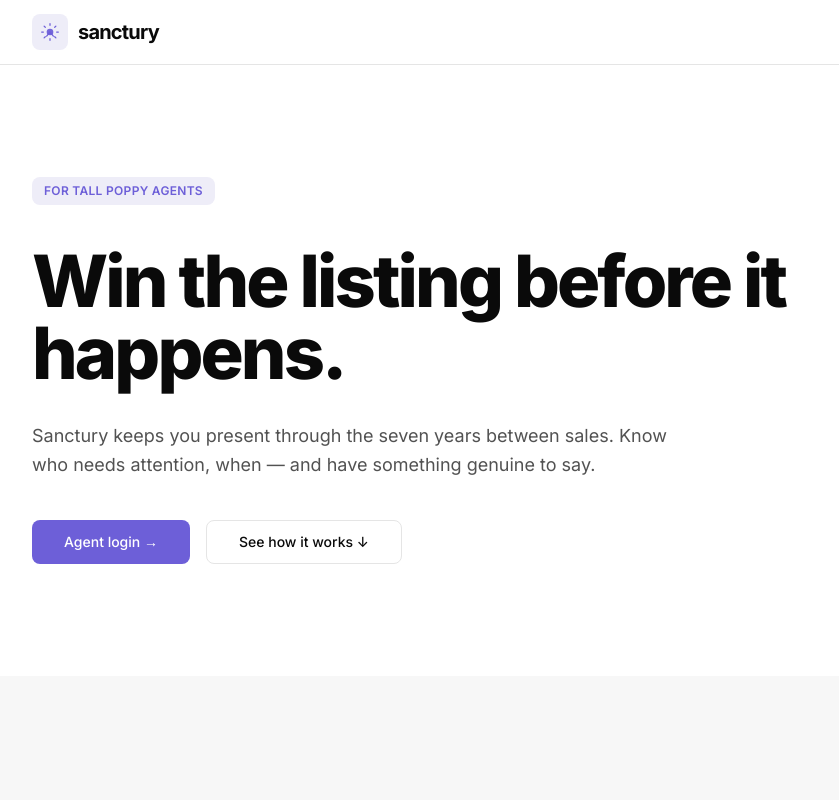
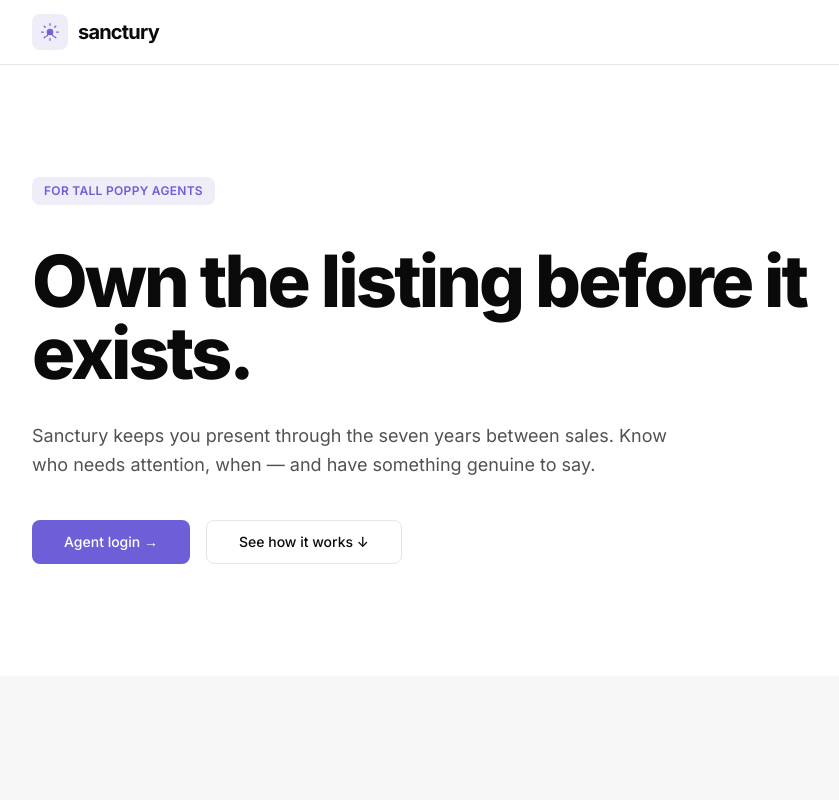
Before and after one commit to ratherspicy/sanctury, a Next.js app: page /agents in a window 1280 px wide. Shown: the top 800 px of the page, without its empty margins (64-903 px from the left). Built offline with nearby package versions, Linux system fonts and the light colour scheme.

Commit message:
fix: update agents page headline

```diff
--- a/app/agents/page.tsx
+++ b/app/agents/page.tsx
@@ -72,7 +72,7 @@ export default function AgentsPage() {
             <div className="max-w-4xl">
               <p className="badge-violet mb-10">For Tall Poppy agents</p>
               <h1 className="text-hero text-foreground max-sm:text-5xl max-sm:tracking-[-0.03em]">
-                Win the listing before it happens.
+                Own the listing before it exists.
               </h1>
               <p className="mt-8 max-w-2xl text-lg leading-relaxed text-muted">
                 Sanctury keeps you present through the seven years between sales.
```
